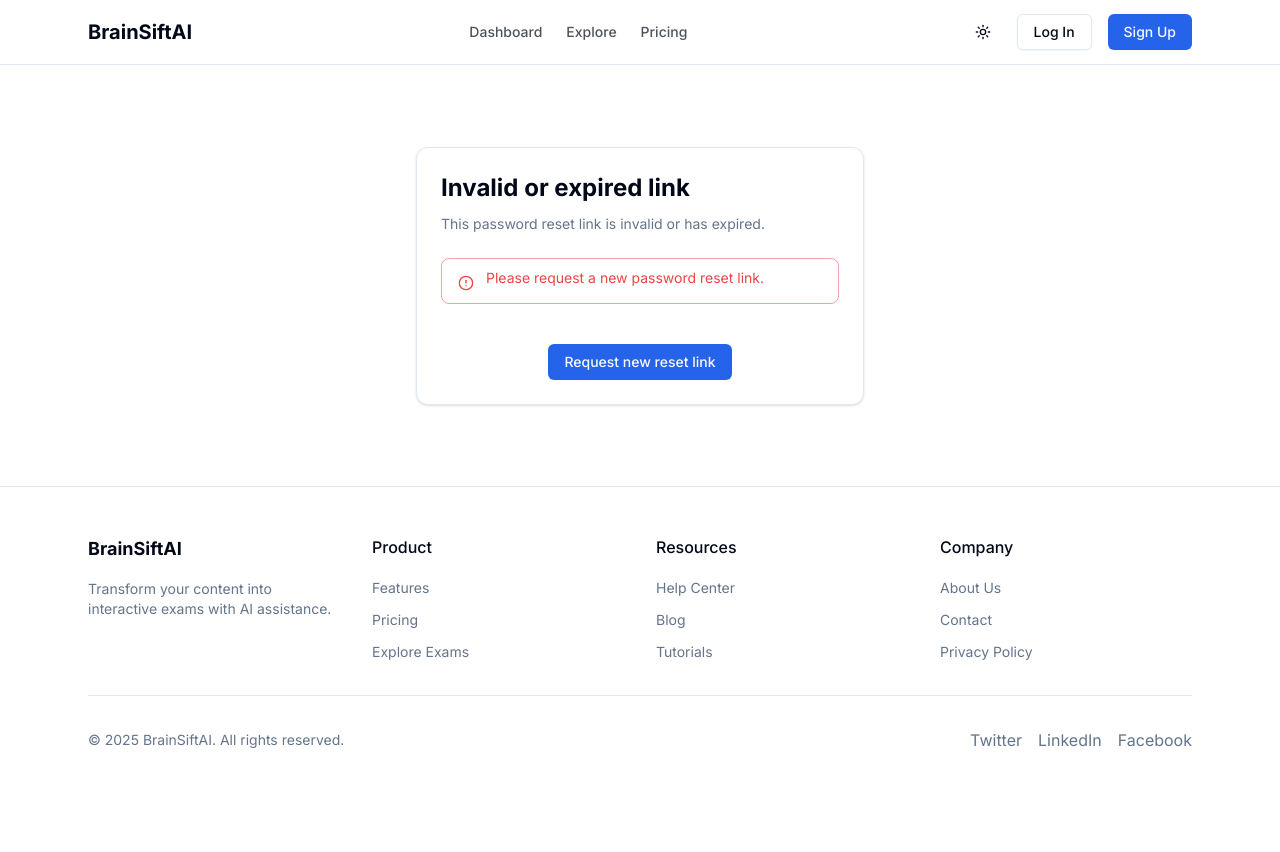
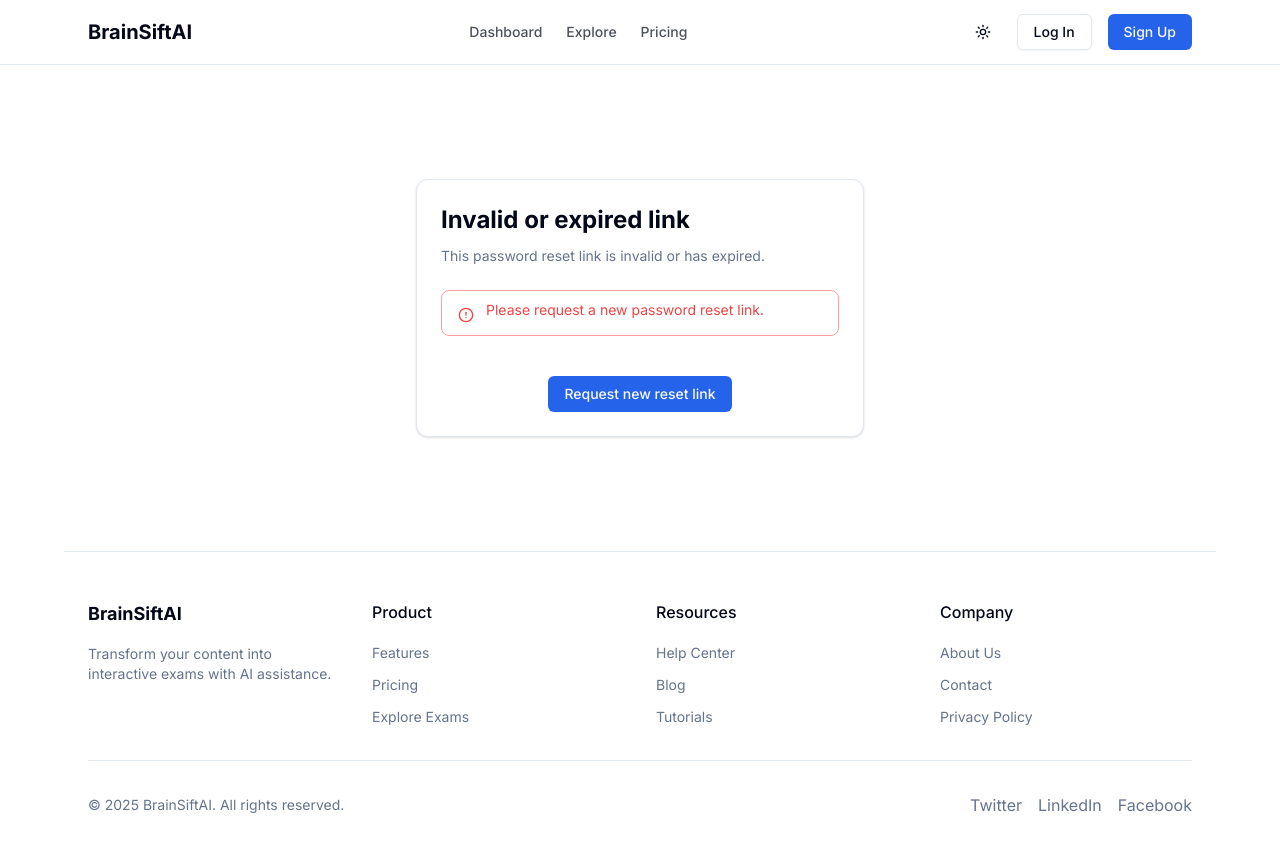
Before and after one commit to ScriptBloxX/BrainSiftAI-Frontend, a Next.js app: page /reset-password/1 in a window 1280 px wide. Shown: the top 852 px of the page. Before the commit the page ends 800 px from the top, so only its background shows below. Built offline with nearby package versions, Linux system fonts and the light colour scheme.

Commit message:
fix position

```diff
--- a/app/reset-password/[token]/page.tsx
+++ b/app/reset-password/[token]/page.tsx
@@ -69,8 +69,9 @@
 
   if (!isValidToken) {
     return (
-      <div className="flex flex-col min-h-screen">
+      <>
         <Navbar />
+        <div className="flex flex-col min-h-screen items-center">
 
           <main className="flex-1 container flex items-center justify-center py-12">
             <Card className="w-full max-w-md">
@@ -94,12 +95,14 @@
 
           <Footer />
         </div>
+      </>
     )
   }
 
   return (
-    <div className="flex flex-col min-h-screen">
+    <>
       <Navbar />
+      <div className="flex flex-col min-h-screen items-center">
 
         <main className="flex-1 container flex items-center justify-center py-12">
           <Card className="w-full max-w-md">
@@ -165,5 +168,6 @@
 
         <Footer />
       </div>
+    </>
   )
 }
```
Lines whose indentation alone changed are shown as unchanged.
